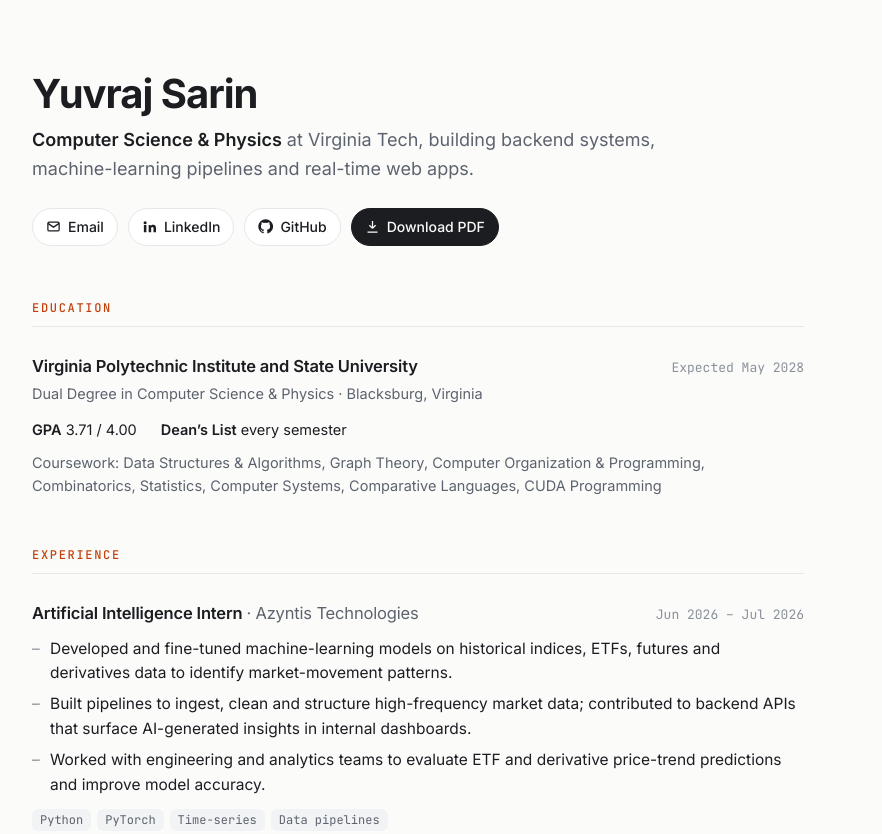
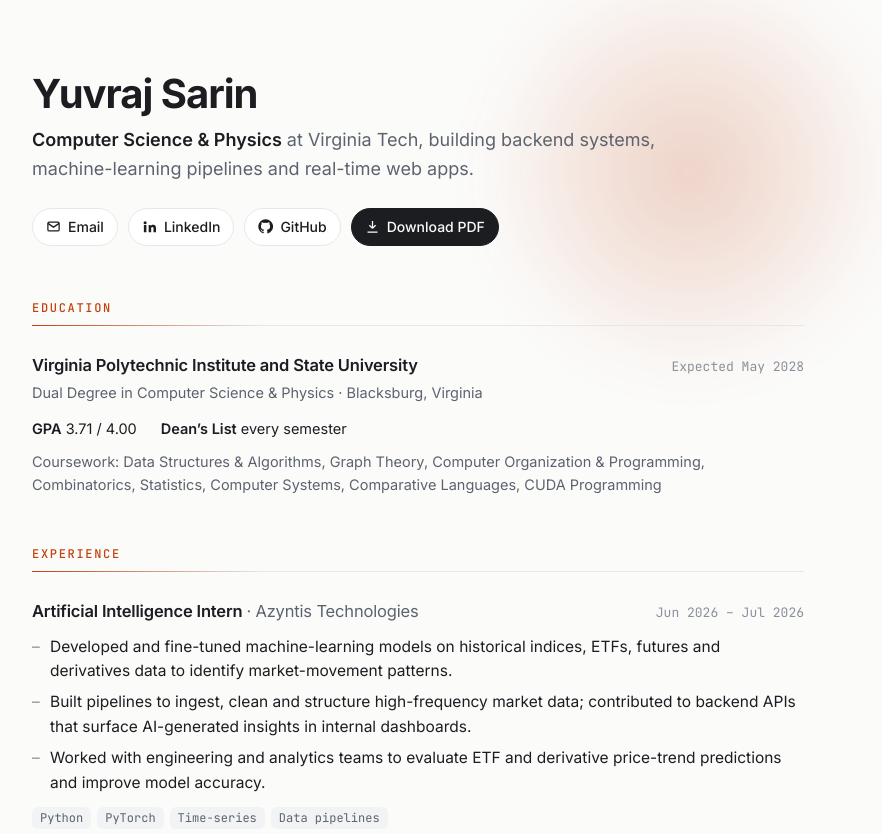
Before and after one commit to Yuvisarin17/Yuvisarin17.github.io, a plain HTML site: page index.html in a window 1280 px wide. Shown: the top 834 px of the page, without its empty margins (222-1104 px from the left). Drawn offline with Linux system fonts and the light colour scheme.

Commit message:
Add subtle load, scroll-reveal and hover animations
Respects prefers-reduced-motion, degrades without JS, and is disabled in print.

Co-Authored-By: Claude Opus 5.5 <noreply@anthropic.com>
Claude-Session: https://claude.ai/code/session_01VoAtETDx4tTr8HHLQVSc8X

```diff
--- a/index.html
+++ b/index.html
@@ -39,6 +39,7 @@
 
   * { box-sizing: border-box; margin: 0; padding: 0; }
   html { -webkit-text-size-adjust: 100%; }
+  html, body { overflow-x: clip; }
   body {
     background: var(--bg);
     color: var(--text);
@@ -120,6 +121,68 @@
     .skills dd { margin-bottom: 10px; }
   }
 
+
+  /* ---------- Motion ---------- */
+  @keyframes rise { from { opacity: 0; transform: translateY(14px); } to { opacity: 1; transform: none; } }
+  @keyframes drift {
+    0%   { transform: translate(-10%, -10%) scale(1); }
+    50%  { transform: translate(8%, 6%) scale(1.15); }
+    100% { transform: translate(-10%, -10%) scale(1); }
+  }
+  header { position: relative; isolation: isolate; }
+  header::before {
+    content: ""; position: absolute; z-index: -1; inset: -120px -80px auto auto;
+    width: 420px; height: 420px; border-radius: 50%;
+    background: radial-gradient(circle, color-mix(in srgb, var(--accent) 22%, transparent), transparent 65%);
+    filter: blur(20px); animation: drift 18s ease-in-out infinite; pointer-events: none;
+  }
+  header > * { animation: rise .7s cubic-bezier(.2,.7,.2,1) both; }
+  header > h1 { animation-delay: .05s; }
+  header > .tagline { animation-delay: .18s; }
+  header > .links { animation-delay: .32s; }
+
+  .links a { transition: transform .2s ease, border-color .2s ease, background .2s ease, color .2s ease, box-shadow .2s ease; }
+  .links a:hover { transform: translateY(-2px); box-shadow: 0 6px 18px -8px color-mix(in srgb, var(--accent) 60%, transparent); }
+  .links a.primary svg { transition: transform .25s ease; }
+  .links a.primary:hover svg { transform: translateY(2px); }
+
+  /* Section rule draws in */
+  h2 { border-bottom: 0; position: relative; }
+  h2::after {
+    content: ""; position: absolute; left: 0; right: 0; bottom: 0; height: 1px;
+    background: linear-gradient(90deg, var(--accent), var(--line) 30%);
+    transform-origin: left; transition: transform 1s cubic-bezier(.2,.7,.2,1);
+  }
+
+  /* Items: hover accent bar */
+  .item { position: relative; transition: transform .25s ease; }
+  .item::before {
+    content: ""; position: absolute; left: -18px; top: 4px; bottom: 4px; width: 2px; border-radius: 2px;
+    background: var(--accent); transform: scaleY(0); transform-origin: top; transition: transform .3s ease;
+  }
+  .item:hover { transform: translateX(4px); }
+  .item:hover::before { transform: scaleY(1); }
+  .tags span, .skills dd span { transition: transform .18s ease, color .18s ease, border-color .18s ease, background .18s ease; }
+  .tags span:hover { transform: translateY(-2px); color: var(--accent); background: var(--accent-soft); }
+  .skills dd span:hover { transform: translateY(-2px); border-color: var(--accent); color: var(--accent); }
+
+  /* Scroll reveal (only when JS is running) */
+  .js .reveal { opacity: 0; transform: translateY(18px); transition: opacity .7s ease, transform .7s cubic-bezier(.2,.7,.2,1); transition-delay: var(--d, 0s); }
+  .js .reveal.in { opacity: 1; transform: none; }
+  .js h2:not(.in)::after { transform: scaleX(0); }
+
+  /* Scroll progress */
+  .progress { position: fixed; top: 0; left: 0; height: 2px; width: 100%; z-index: 10;
+              background: var(--accent); transform-origin: left; transform: scaleX(0); }
+
+  @media (max-width: 600px) { .item::before { left: -10px; } header::before { width: 280px; height: 280px; inset: -80px -60px auto auto; } }
+
+  @media (prefers-reduced-motion: reduce) {
+    *, *::before, *::after { animation: none !important; transition: none !important; }
+    .js .reveal { opacity: 1; transform: none; }
+    .js h2::after { transform: none; }
+  }
+
   /* Print: one clean, black-on-white page set */
   @media print {
     @page { margin: 0.4in 0.5in; }
@@ -150,11 +213,15 @@
     .skills dd span { border: 0; padding: 0; font-size: 9.5pt; background: none; }
     .skills dd span:not(:last-child)::after { content: ", "; }
     footer { display: none; }
+    header::before, .progress, .item::before, h2::after { display: none !important; }
+    header > *, .reveal { opacity: 1 !important; transform: none !important; animation: none !important; }
+    h2 { border-bottom: 1px solid var(--line); }
     a { text-decoration: none; }
   }
 </style>
 </head>
 <body>
+<div class="progress" aria-hidden="true"></div>
 <main class="wrap">
 
   <header>
@@ -315,5 +382,34 @@
   </footer>
 
 </main>
+<script>
+  (function () {
+    var root = document.documentElement;
+    if (!('IntersectionObserver' in window)) return;
+    root.classList.add('js');
+    var els = document.querySelectorAll('section h2, .item, .skills');
+    els.forEach(function (el) {
+      el.classList.add('reveal');
+      var sibs = el.parentElement.querySelectorAll(':scope > .item');
+      var i = Array.prototype.indexOf.call(sibs, el);
+      if (i > 0) el.style.setProperty('--d', Math.min(i, 4) * 0.06 + 's');
+    });
+    var io = new IntersectionObserver(function (entries) {
+      entries.forEach(function (e) { if (e.isIntersecting) { e.target.classList.add('in'); io.unobserve(e.target); } });
+    }, { rootMargin: '0px 0px -8% 0px', threshold: 0.08 });
+    els.forEach(function (el) { io.observe(el); });
+    // Never leave content hidden when printing
+    window.addEventListener('beforeprint', function () { els.forEach(function (el) { el.classList.add('in'); }); });
+
+    var bar = document.querySelector('.progress'), ticking = false;
+    function update() {
+      var h = root.scrollHeight - root.clientHeight;
+      bar.style.transform = 'scaleX(' + (h > 0 ? root.scrollTop / h : 0) + ')';
+      ticking = false;
+    }
+    window.addEventListener('scroll', function () { if (!ticking) { ticking = true; requestAnimationFrame(update); } }, { passive: true });
+    update();
+  })();
+</script>
 </body>
 </html>
```
